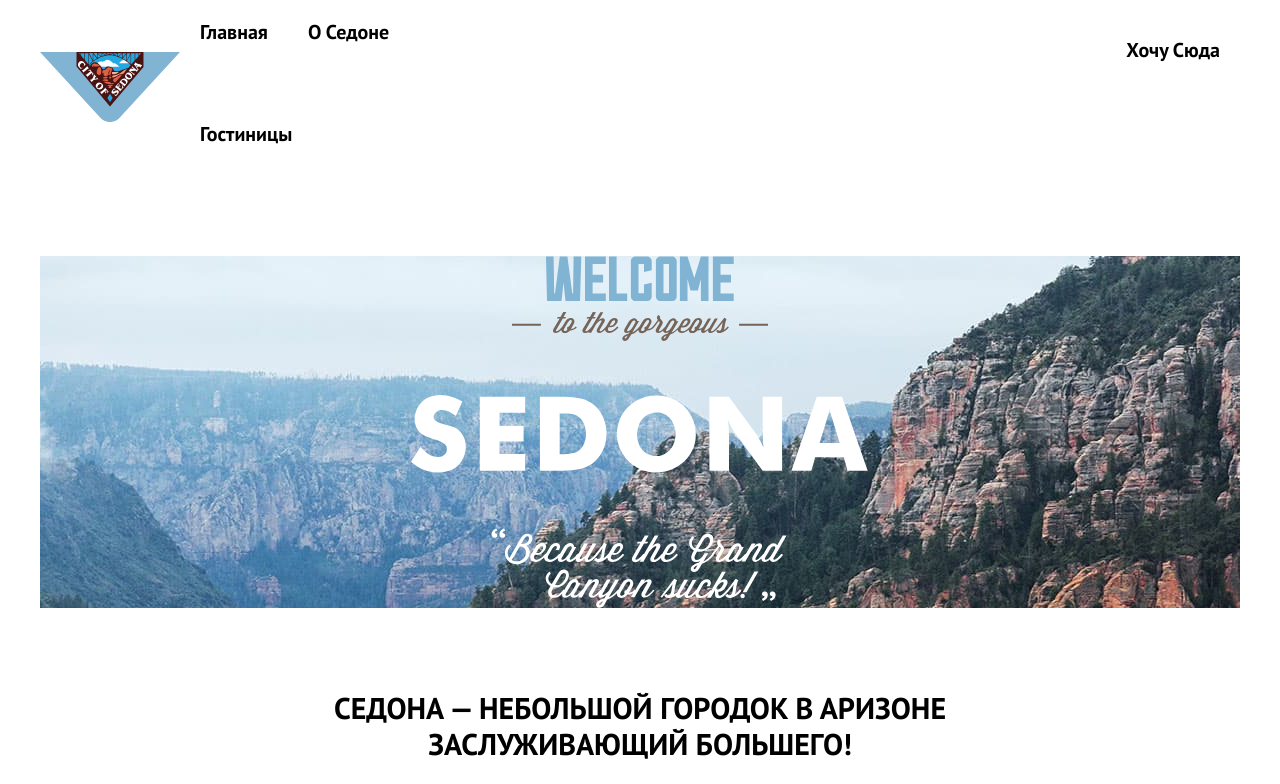
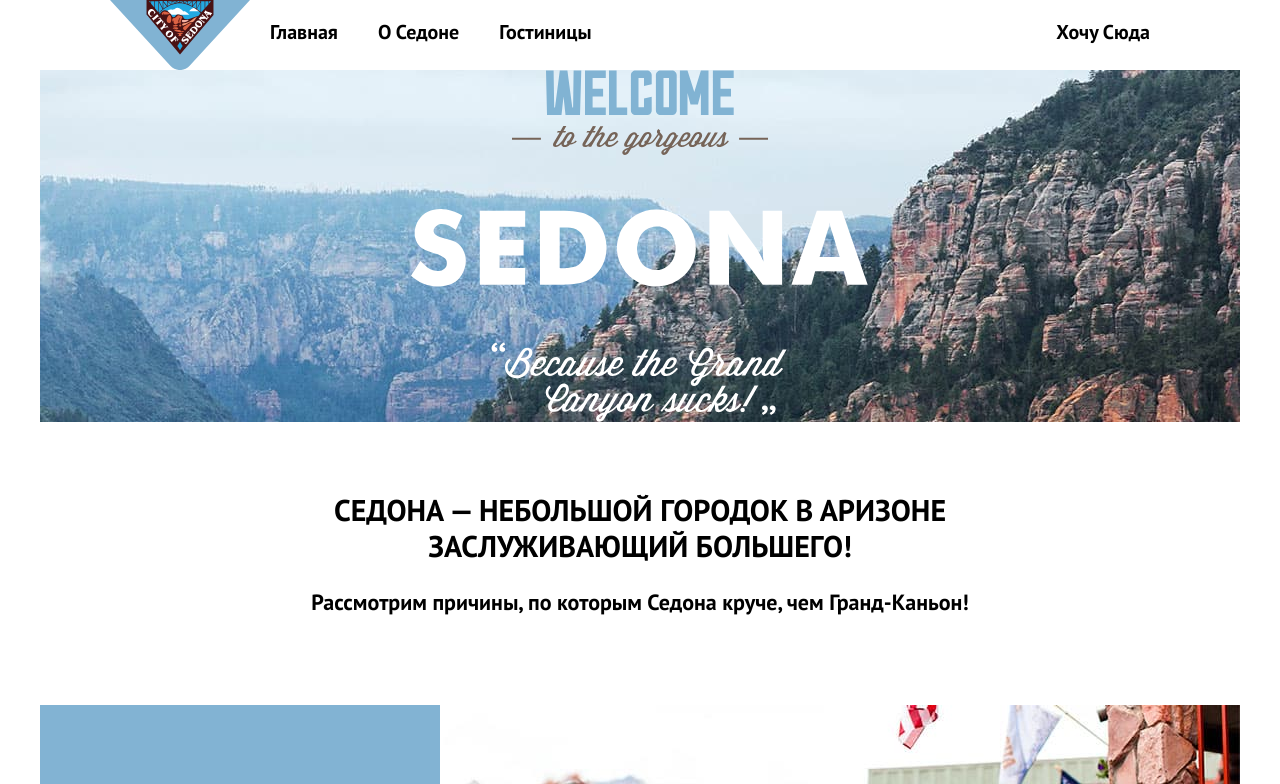
Before and after one commit to htmlacademy-htmlcss/2181423-sedona-35, a plain HTML site: page index.html in a window 1280 px wide. Shown: the top 784 px of the page. Drawn offline with Linux system fonts and the light colour scheme.

Commit message:
Update styles.css

```diff
--- a/styles/styles.css
+++ b/styles/styles.css
@@ -43,6 +43,8 @@ body {
 .page-header {
   background-color: #ffffff;
   color: #000000;
+  margin-right: 70px;
+  margin-left: 70px;
 }
 
 .navigation {
@@ -53,7 +55,7 @@ body {
 .navigation-list {
   display: flex;
   flex-wrap: wrap;
-  width: 340px;
+  width: 450px;
   margin: 0;
   padding: 0;
   list-style-type: none;
@@ -62,6 +64,8 @@ body {
 .navigation-user {
   display: flex;
   flex-wrap: wrap;
+  margin: 0;
+  padding: 0;
   list-style-type: none;
   max-width: 270px;
   margin-left: auto;
@@ -100,8 +104,6 @@ body {
 .logo {
   display: block;
   margin: 0 auto;
-  margin-top: 52px;
-  margin-bottom: 82px;
 }
 
 .background-sedona-rock {
@@ -147,8 +149,6 @@ body {
 }
 
 .advantages-item {
-  display: flex;
-  flex-direction: column;
   align-items: center;
   list-style-type: none;
   margin-top: 92px;
```
